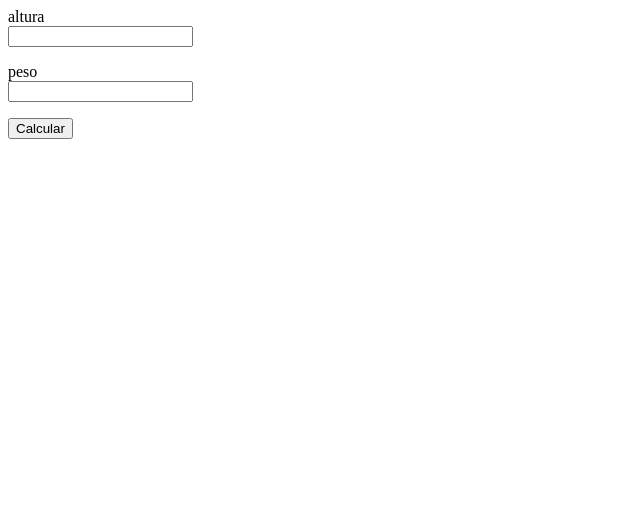
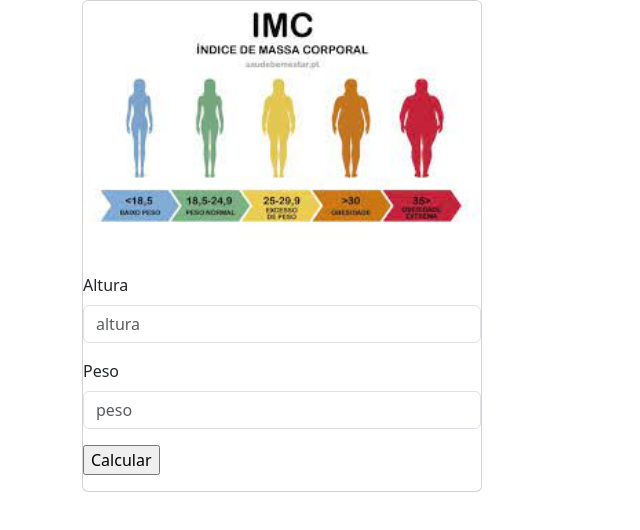
Before and after one commit to projbiancagomes/JavaScript_Basico, a plain HTML site: page Atividade_IMC/imc.html in a window 1280 px wide. Shown: the whole page, without its empty margins (0-640 px from the left). Drawn offline with nearby package versions, Linux system fonts and the light colour scheme.

Commit message:
Add files via upload

```diff
--- a/Atividade_IMC/imc.html
+++ b/Atividade_IMC/imc.html
@@ -2,28 +2,34 @@
 <html lang="pt-br">
     <head>
         <meta charset="UTF-8">
+        <meta name="viewport" content="width=device-width, initial-scale=1">
         <title>IMC</title>
-
-
+        <link href="https://cdn.jsdelivr.net/npm/bootstrap@5.3.1/dist/css/bootstrap.min.css" rel="stylesheet" integrity="sha384-4bw+/aepP/YC94hEpVNVgiZdgIC5+VKNBQNGCHeKRQN+PtmoHDEXuppvnDJzQIu9" crossorigin="anonymous">
     </head>
-
     <body>
 
+    <div class="container">
         <form name="imcForm" id="imcForm" action="#">
-            <p>
-                altura<br>
-                <input type="text" id="altura" name="altura" />
-            </p>
+            <div class="card" style="width: 25rem;">
+                <img src="imc.jpg" class="card-img-top" alt="imc.jpg">
+                <div class="card-body">
+                </div>
+        <div class="mb-3">
+            <label  class="form-label">Altura</label>
+            <input type="text" class="form-control" id="altura" name="altura" placeholder="altura">
+          </div>
 
-            <p>
-                peso<br>
-                <input type="text" id="peso" name="peso" />
-            </p>
+          <div class="mb-3">
+            <label  class="form-label">Peso</label>
+            <input type="text" class="form-control" id="peso" name="peso" placeholder="peso">
+          </div>
             <p>
                 <input type="submit" name="Enviar" value="Calcular" onclick="calcula_imc(event)"/>
             </p>
             <div id ="resul"> </div>
         </form>
+    </div>
+      </div>
         <script src="imc2.js"> </script>
     </body>
 </html>
--- a/Atividade_IMC/imc.js
+++ b/Atividade_IMC/imc.js
@@ -11,7 +11,7 @@ function calcula_imc(){
         alert("Você está normal com esse indice: " + calculo);
     }
     else if(calculo>=25 && calculo<29.9){
-        alert("Voc~e está com sobre peso com esse indice: " + calculo);
+        alert("Você está com sobrepeso com esse indice: " + calculo);
     }
     else if(calculo>=30 && calculo<39.9){
         alert("Você está com obesidade com esse indice: " + calculo);
--- a/Atividade_IMC/imc2.js
+++ b/Atividade_IMC/imc2.js
@@ -5,7 +5,7 @@ function calcula_imc(event){
     var altura = document.imcForm.altura.value;
     var peso = document.imcForm.peso.value;
 
-    var calculo = peso / (altura * altura);
+    var calculo = peso/(altura * altura);
 
     var resultado;
 
@@ -14,7 +14,7 @@ function calcula_imc(event){
     }else if(calculo>=18.5 && calculo<24.9){
         resultado ="Você está normal com esse indice: " + calculo;
     }else if(calculo>=25 && calculo<29.9){
-        resultado = "Voc~e está com sobre peso com esse indice: " + calculo;
+        resultado = "Você está com sobrepeso com esse indice: " + calculo;
     }else if(calculo>=30 && calculo<39.9){
         resultado = "Você está com obesidade com esse indice: " + calculo;
     }else if(calculo>40){
```
Also changed, not shown: Atividade_IMC/imc.jpg (added).
